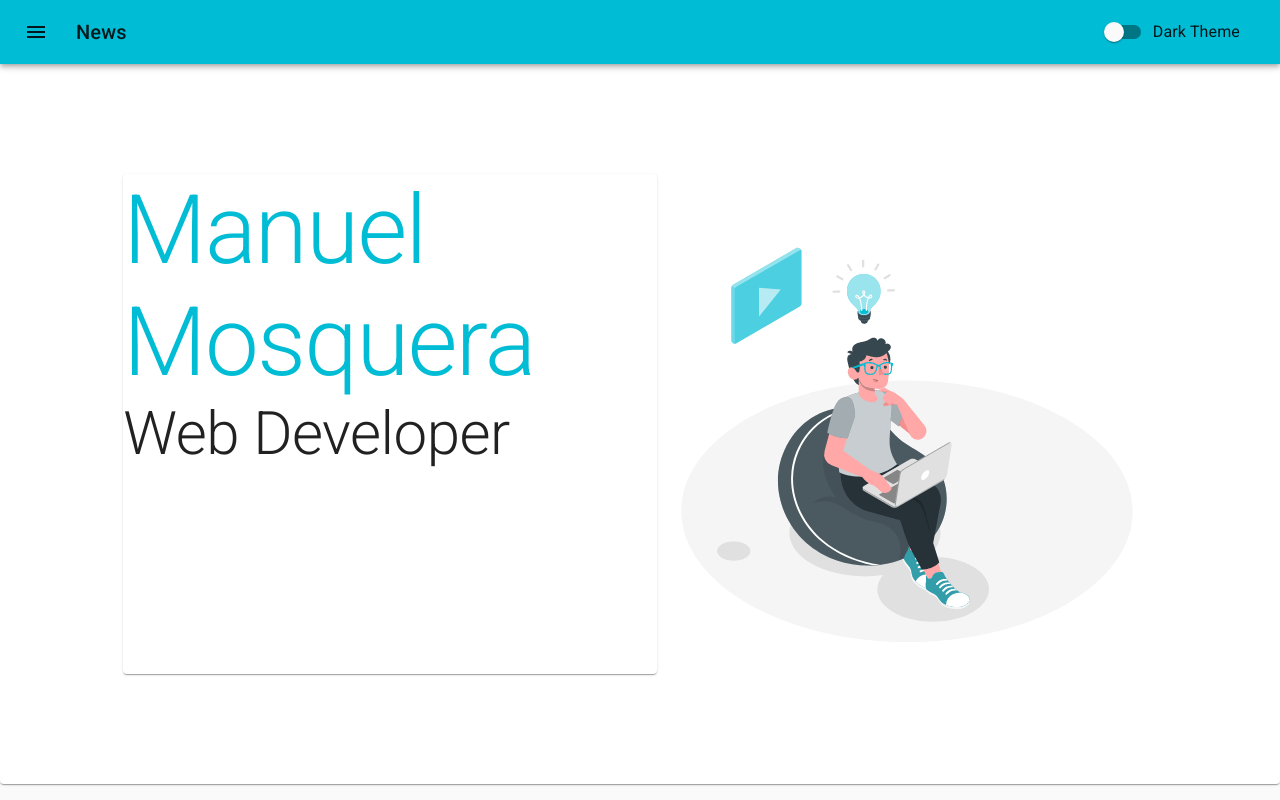
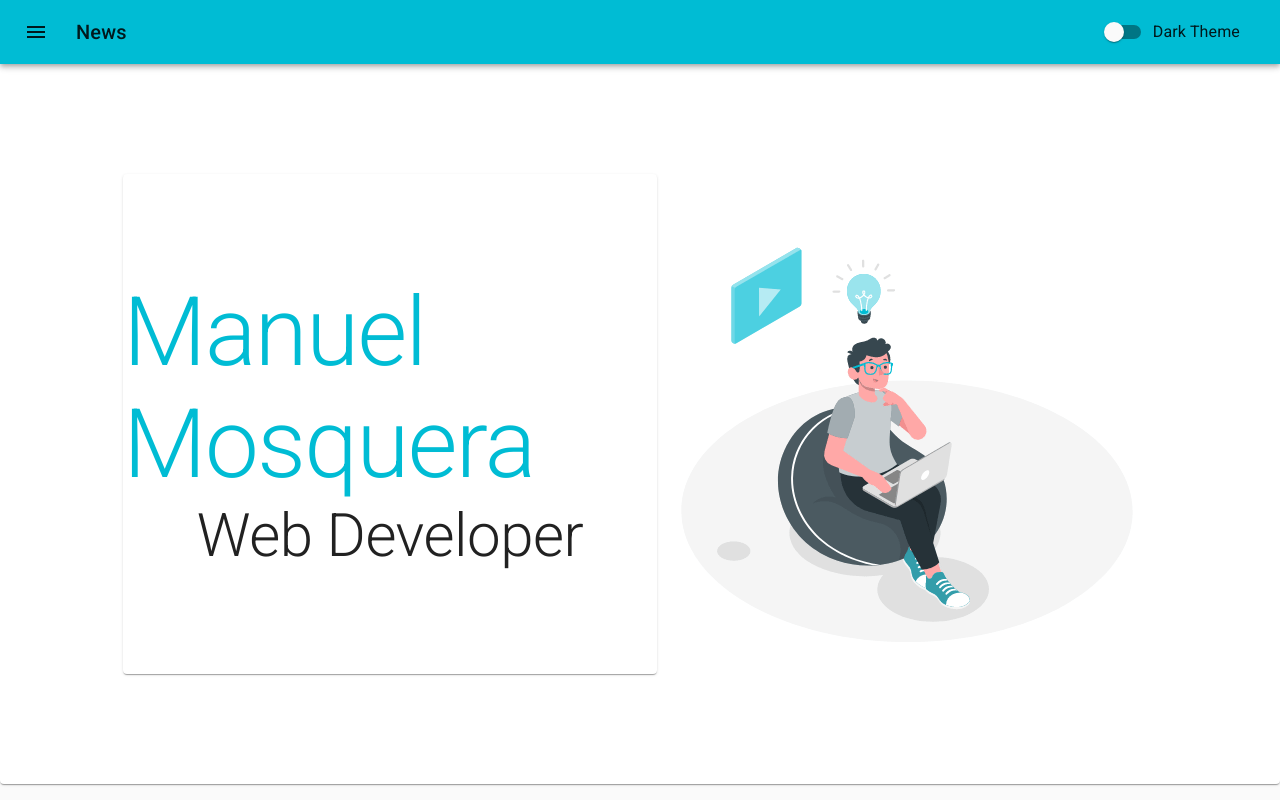
Before and after one commit to Manuel-2011/portfolio, a React app: page / in a window 1280 px wide. Built offline with nearby package versions, Linux system fonts and the light colour scheme.

Commit message:
:sparkles: FlipCard component completed

```diff
--- a/src/components/FlipCard.js
+++ b/src/components/FlipCard.js
@@ -1,6 +1,7 @@
-import { Paper, Typography } from '@material-ui/core';
+import { Paper } from '@material-ui/core';
 import React from 'react';
 import { makeStyles } from '@material-ui/core/styles';
+import PropTypes from 'prop-types';
 
 const useStyles = makeStyles({
   card: {
@@ -36,26 +37,20 @@ const useStyles = makeStyles({
   },
 });
 
-const FlipCard = () => {
+const FlipCard = ({ front, back }) => {
   const classes = useStyles();
 
   return (
     <div className={classes.card}>
-      {/* <Paper className={classes.title}>
-          <Typography variant="h1" color="primary">
-            Manuel Mosquera
-          </Typography>
-          <Typography variant="h2">Web Developer</Typography>
-        </Paper> */}
-      <Paper className={classes.front}>
-        <Typography variant="h1" color="primary">
-          Manuel Mosquera
-        </Typography>
-        <Typography variant="h2">Web Developer</Typography>
-      </Paper>
-      <Paper className={classes.back}>Back</Paper>
+      <Paper className={classes.front}>{front()}</Paper>
+      <Paper className={classes.back}>{back()}</Paper>
     </div>
   );
 };
 
+FlipCard.propTypes = {
+  front: PropTypes.func.isRequired,
+  back: PropTypes.func.isRequired,
+};
+
 export default FlipCard;
--- a/src/components/Intro.js
+++ b/src/components/Intro.js
@@ -1,8 +1,68 @@
 import React from 'react';
-import { Grid } from '@material-ui/core';
+import { Grid, Typography } from '@material-ui/core';
 import { makeStyles } from '@material-ui/core/styles';
 import ImageIntro from './ImageIntro';
 import FlipCard from './FlipCard';
+
+const UseStyles1 = makeStyles({
+  gridContainer: {
+    height: '100%',
+  },
+});
+const MainTitle = () => {
+  const classes = UseStyles1();
+  return (
+    <Grid
+      container
+      direction="column"
+      justify="center"
+      alignItems="center"
+      className={classes.gridContainer}
+    >
+      <Grid item>
+        <Typography variant="h1" color="primary">
+          Manuel Mosquera
+        </Typography>
+      </Grid>
+      <Grid item>
+        <Typography variant="h2">Web Developer</Typography>
+      </Grid>
+    </Grid>
+  );
+};
+
+const UseStyles2 = makeStyles((theme) => ({
+  gridContainer: {
+    height: '100%',
+  },
+  text: {
+    margin: 20,
+    fontSize: '1.5rem',
+    '& strong': {
+      color: theme.palette.primary.main,
+    },
+  },
+}));
+const Profile = () => {
+  const classes = UseStyles2();
+  return (
+    <Grid
+      container
+      className={classes.gridContainer}
+      direction="column"
+      justify="center"
+      alignItems="center"
+    >
+      <Grid item>
+        <Typography className={classes.text}>
+          Bilingual <strong>web developer</strong> focus on{' '}
+          <strong>front-end development</strong>. One of the things that drives
+          me is finding solutions to real-world problems through technology.
+        </Typography>
+      </Grid>
+    </Grid>
+  );
+};
 
 const useStyles = makeStyles({
   introContainer: {
@@ -24,7 +84,7 @@ const Intro = () => {
       alignItems="center"
     >
       <Grid item xs={5}>
-        <FlipCard />
+        <FlipCard front={() => <MainTitle />} back={() => <Profile />} />
       </Grid>
       <Grid item>
         <ImageIntro />
```
